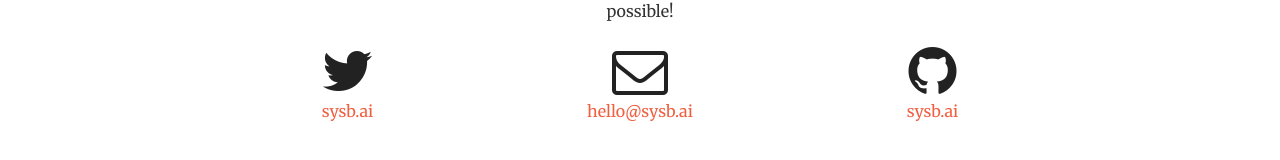
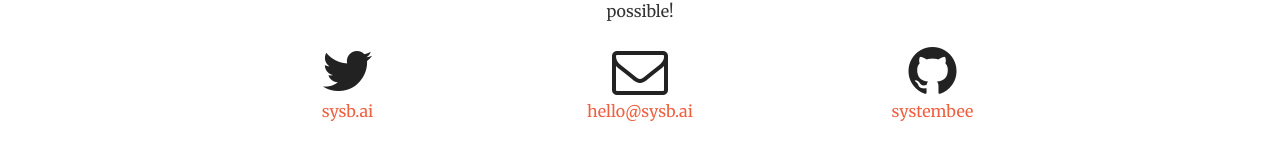
Before and after one commit to usama7628674/sysb.AI, a Jekyll site: the page built from index.html, in a window 1280 px wide and 900 px high, scrolled down 1768 px. Shown: the part 657-817 px from the top of the window. Built offline with Jekyll 4.4.1, drawn with Linux system fonts in a browser that asks for light colours.

Commit message:
systembee

```diff
--- a/_config.yml
+++ b/_config.yml
@@ -7,7 +7,7 @@ baseurl: "" # the subpath of your site, e.g. /blog/
 url: "https://www.sysb.ai" # the base hostname & protocol for your site
 
 twitter_username: sysb.ai
-github_username: sysb.ai
+github_username: systembee
 
 # Build settings
 markdown: kramdown
```
